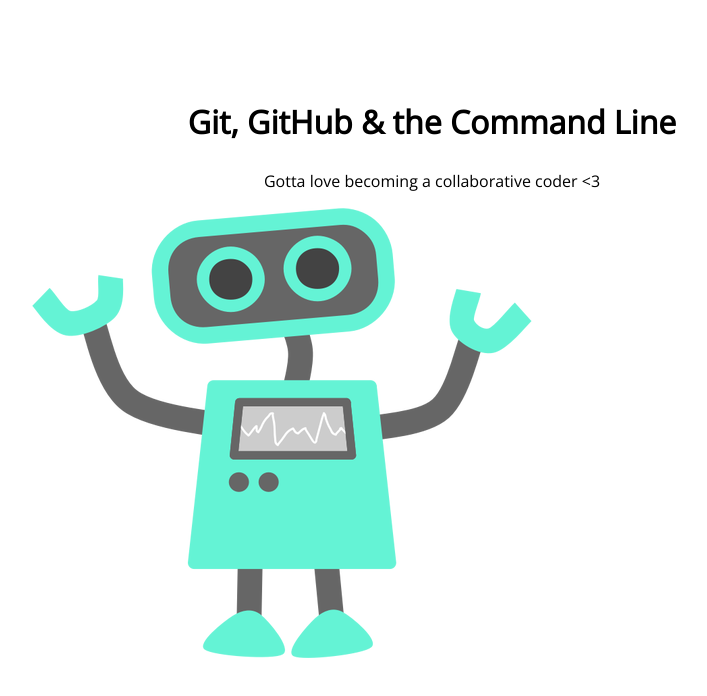
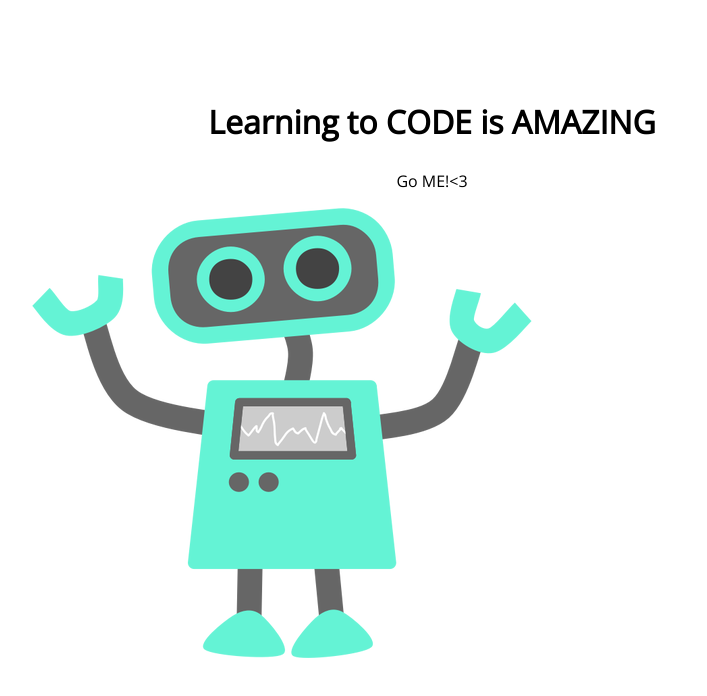
Before and after one commit to desireesalcido1/105-project, a plain HTML site: page index.html in a window 1280 px wide. Shown: the whole page, without its empty margins (208-915 px from the left). Drawn offline with nearby package versions, Linux system fonts and the light colour scheme.

Commit message:
header words

```diff
--- a/index.html
+++ b/index.html
@@ -8,8 +8,8 @@
 </head>
 <body>
 	<section>
-		<h1>Git, GitHub & the Command Line</h1>
-		<p>Gotta love becoming a collaborative coder <3</p>
+		<h1>Learning to CODE is AMAZING</h1>
+		<p>Go ME!<3</p>
 		<img src="img/happy-blue-robot.png">
 	</section>
 </body>
```
